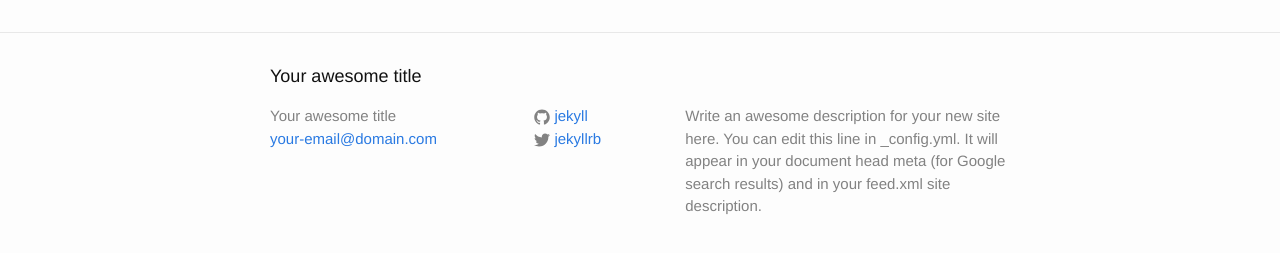
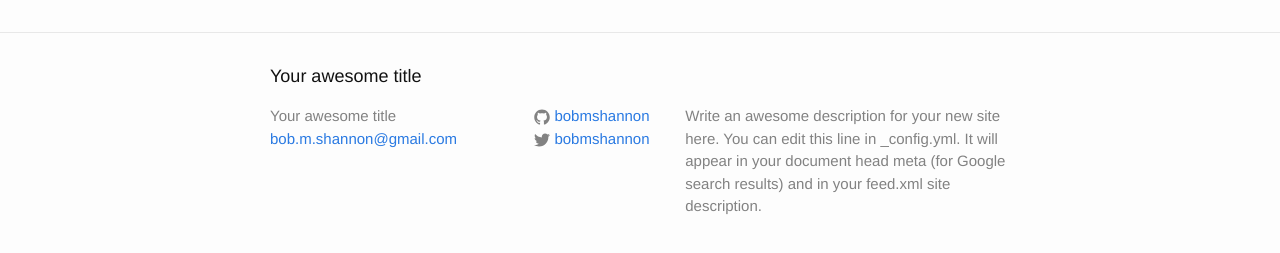
Before and after one commit to bobmshannon/robert.sh, a Jekyll site: the page built from about.md, in a window 1280 px wide. Shown: the part 318-571 px from the top of the page. Built offline with Jekyll 4.4.1, drawn with Linux system fonts in a browser that asks for light colours.

Commit message:
Fix typo; Update config

```diff
--- a/_config.yml
+++ b/_config.yml
@@ -7,15 +7,15 @@
 
 # Site settings
 title: Your awesome title
-email: your-email@domain.com
+email: bob.m.shannon@gmail.com
 description: > # this means to ignore newlines until "baseurl:"
   Write an awesome description for your new site here. You can edit this
   line in _config.yml. It will appear in your document head meta (for
   Google search results) and in your feed.xml site description.
 baseurl: "" # the subpath of your site, e.g. /blog
-url: "http://yourdomain.com" # the base hostname & protocol for your site
-twitter_username: jekyllrb
-github_username:  jekyll
+url: "https://robert.sh" # the base hostname & protocol for your site
+twitter_username: bobmshannon
+github_username:  bobmshannon
 
 # Build settings
 markdown: kramdown
--- a/_posts/2015-01-13-hiding-your-ass-by-quickly-turning-any-server-socks-proxy.html
+++ b/_posts/2015-01-13-hiding-your-ass-by-quickly-turning-any-server-socks-proxy.html
@@ -2,7 +2,7 @@
 layout: post
 status: publish
 published: true
-title: Hiding your ass by quickly turning any server SOCKS proxy
+title: Hiding your ass by quickly turning any server into a SOCKS proxy
 date: '2015-01-13 01:31:24 -0500'
 date_gmt: '2015-01-13 01:31:24 -0500'
 categories:
```
